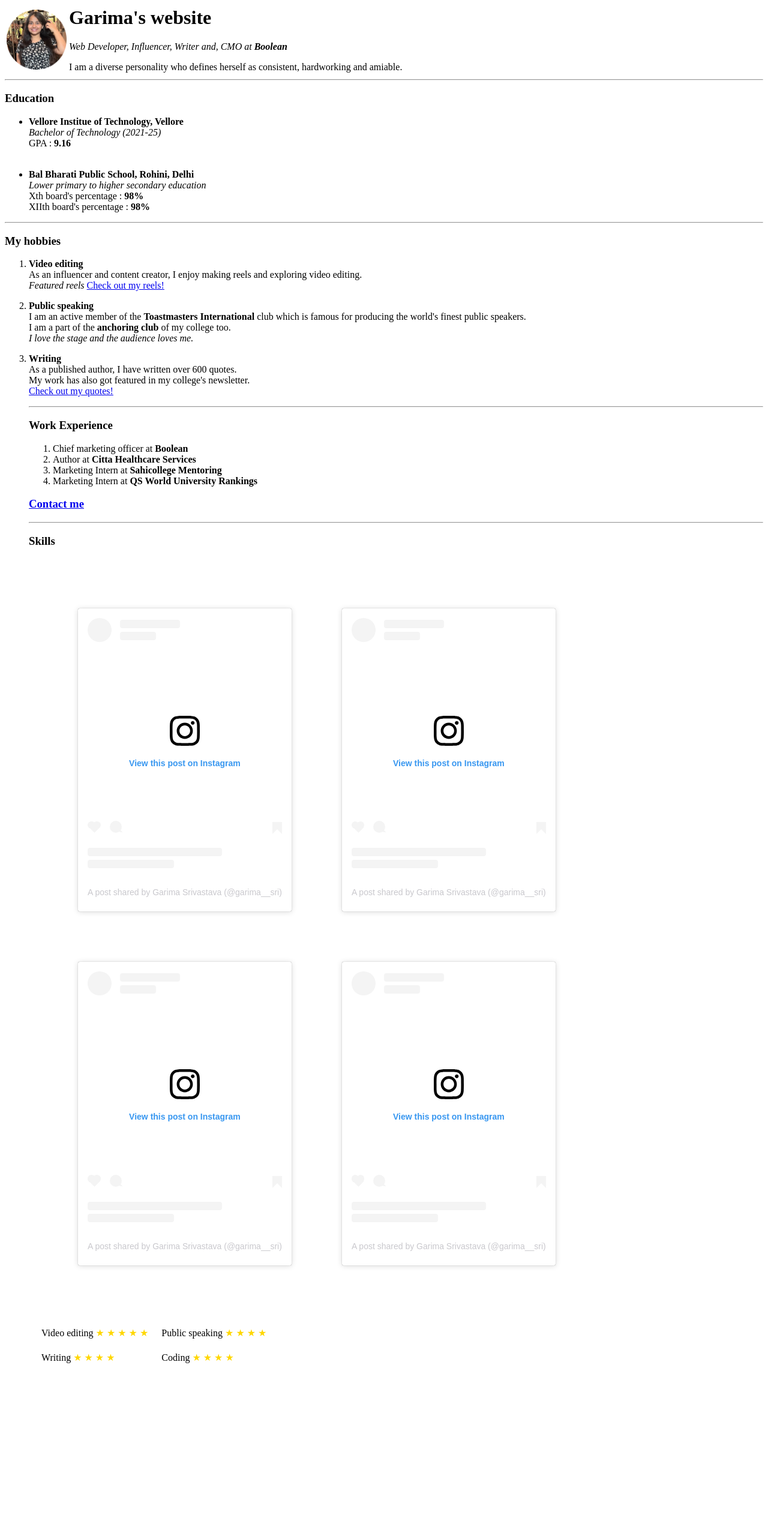
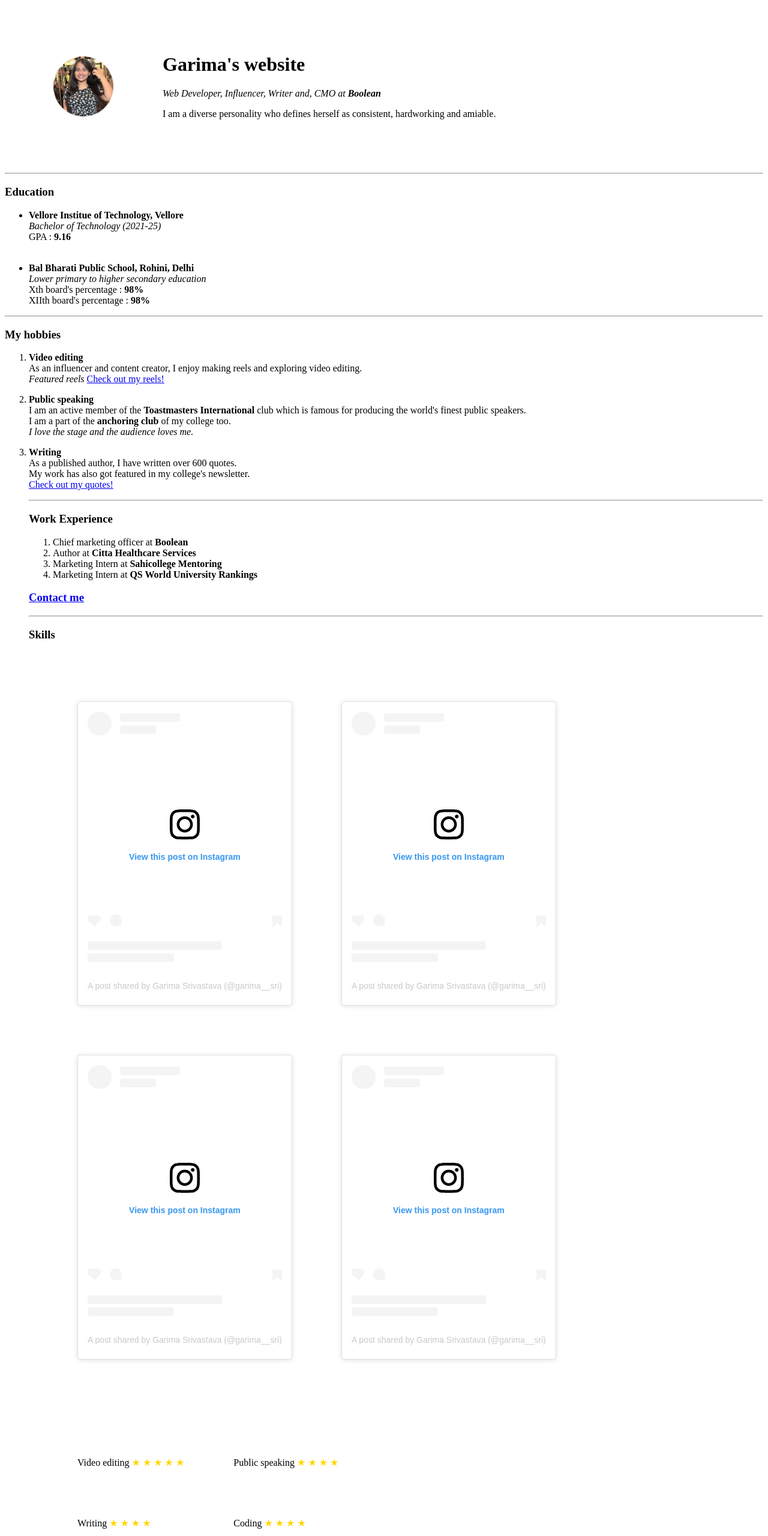
Before and after one commit to garimasrivastavaa/Garima-s-CV, a plain HTML site: page index.html in a window 1280 px wide. Shown: the whole page at 60% size. Before the commit the page ends 2309 px from the top, so only its background shows below. Drawn offline with Linux system fonts and the light colour scheme; a script that the page names is missing.

Commit message:
cellspacing increased

```diff
--- a/index.html
+++ b/index.html
@@ -6,7 +6,7 @@
     <title>Garima's website</title>
 </head>
 <body>
-    <table>
+    <table cellspacing=80>
         <tr>
             <td>
             <img src="garimasri-modified.png"
@@ -91,7 +91,7 @@
     <a href="contactme.html"><h3><strong>Contact me</strong></h3></a>
     <hr>
     <h3><strong>Skills</strong></h3>
-    <table cellspacing="20">
+    <table cellspacing="80">
         <tr>
             <td>
                 Video editing <span style="color:gold;">&starf;</span>
```
